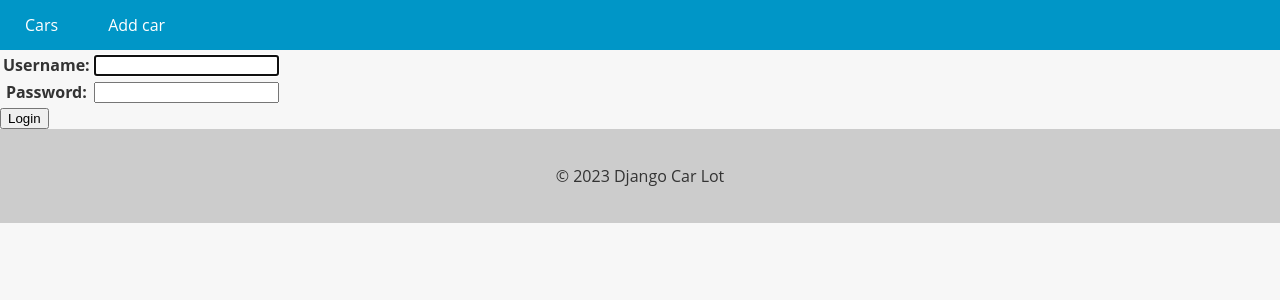
After one commit to codigoisaac/car-lot, a Django app: page /login/ in a window 1280 px wide. The commit adds this page. Shown: the top 300 px of the page. Run offline with Django 5.2, Linux system fonts and the light colour scheme.

Commit message:
add user login feature

```diff
--- /dev/null
+++ b/accounts/templates/login.html
@@ -0,0 +1,15 @@
+{% extends "base.html" %} {% block content %}
+
+<div>
+  <form method="post">
+    {% csrf_token %}
+
+    <table>
+      {{ login_form.as_table }}
+    </table>
+
+    <input type="submit" value="Login" />
+  </form>
+</div>
+
+{% endblock %}
--- a/accounts/views.py
+++ b/accounts/views.py
@@ -1,17 +1,38 @@
 from django.shortcuts import render, redirect
-from django.contrib.auth.forms import UserCreationForm
+from django.contrib.auth.forms import UserCreationForm, AuthenticationForm
+from django.contrib.auth import authenticate, login
 
 
 def register_view(request):
     if request.method == "POST":
-        user_form = UserCreationForm(request.POST)
+        register_form = UserCreationForm(request.POST)
 
-        if user_form.is_valid():
-            user_form.save()
+        if register_form.is_valid():
+            register_form.save()
+
+            return redirect("login")
+
+    else:
+        register_form = UserCreationForm()
+
+    return render(request, "register.html", {"register_form": register_form})
+
+
+def login_view(request):
+    if request.method == "POST":
+        username = request.POST["username"]
+        password = request.POST["password"]
+        user = authenticate(request, username=username, password=password)
+
+        if user is not None:
+            login(request, user)
 
             return redirect("cars")
 
+        else:
+            login_form = AuthenticationForm()
+
     else:
-        user_form = UserCreationForm()
+        login_form = AuthenticationForm()
 
-    return render(request, "register.html", {"user_form": user_form})
+    return render(request, "login.html", {"login_form": login_form})
--- a/app/urls.py
+++ b/app/urls.py
@@ -20,7 +20,7 @@ from django.urls import path
 from django.conf import settings
 from django.conf.urls.static import static
 from cars.views import cars_view, new_car_view
-from accounts.views import register_view
+from accounts.views import register_view, login_view
 
 
 urlpatterns = [
@@ -28,4 +28,5 @@ urlpatterns = [
     path("cars/", cars_view, name="cars"),
     path("new_car/", new_car_view, name="new_car"),
     path("register/", register_view, name="register"),
+    path("login/", login_view, name="login"),
 ] + static(settings.MEDIA_URL, document_root=settings.MEDIA_ROOT)
```
Also changed, not shown: accounts/templates/register.html (+6 -6 lines).
